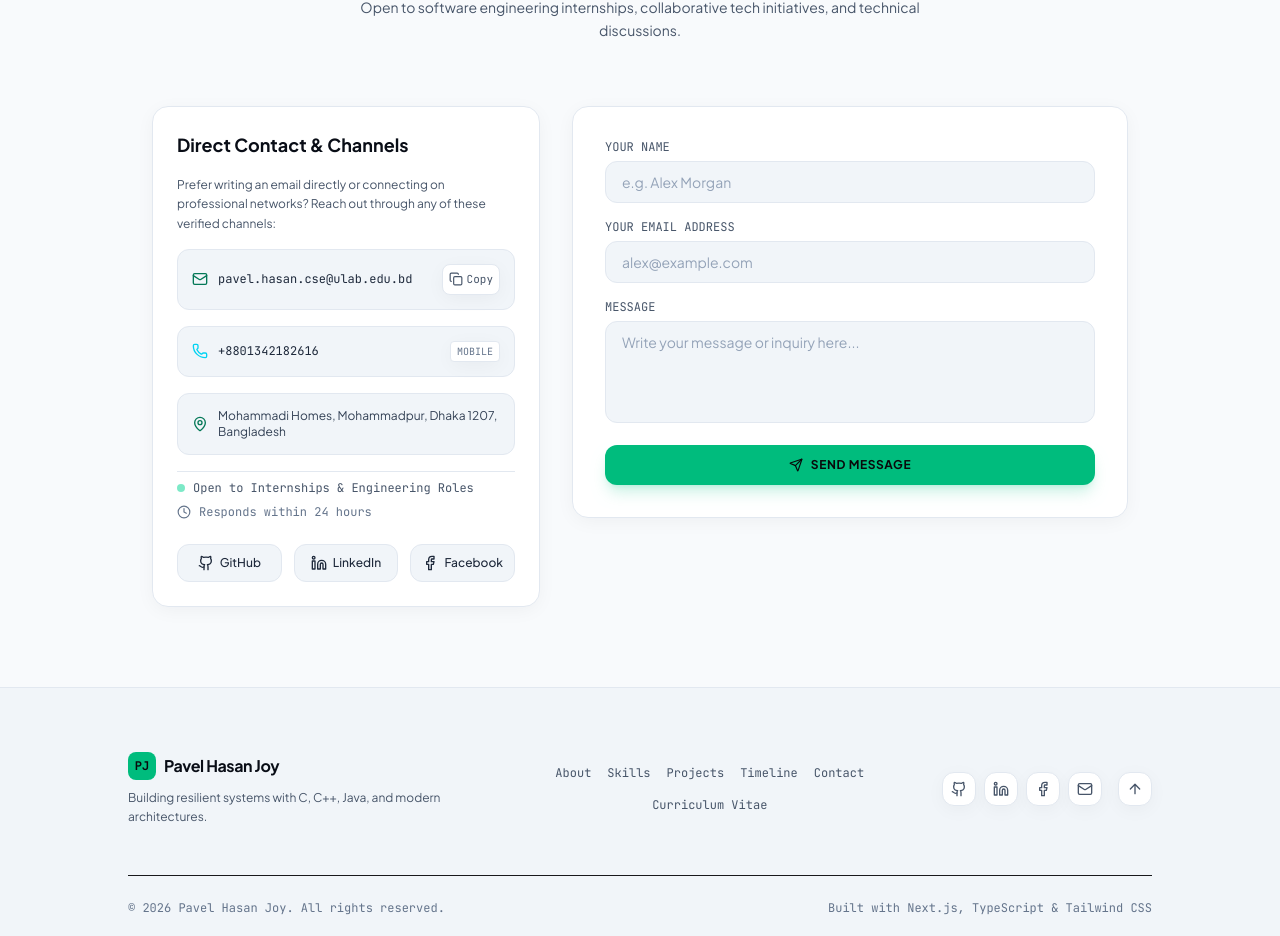
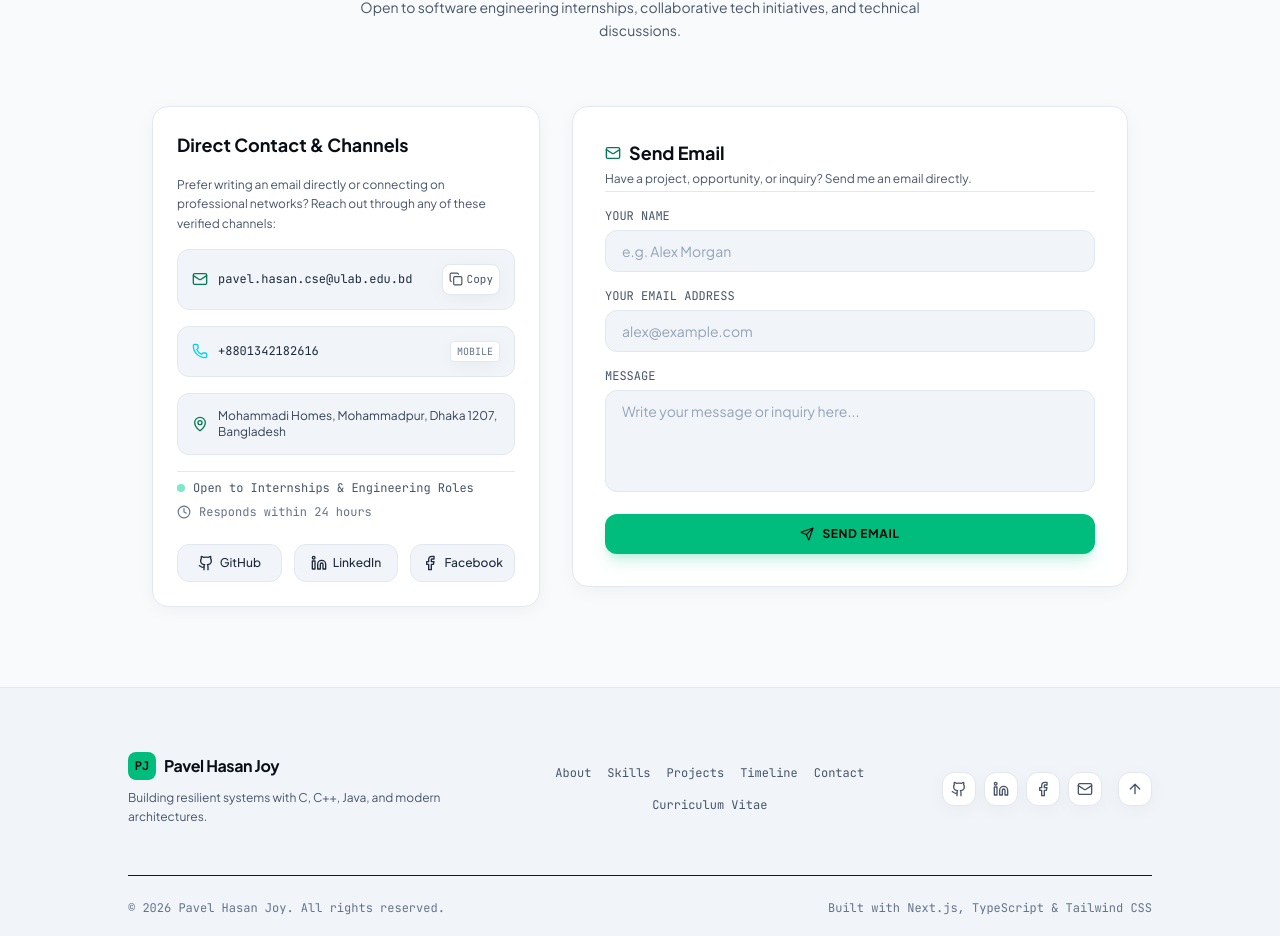
Before and after one commit to pavel-hasan-joy/Portfolio, a Next.js app: page / in a window 1280 px wide. Shown: the part 5634-6570 px from the top of the page. Built offline with nearby package versions, Linux system fonts and the light colour scheme.

Commit message:
feat: add Send Email heading and update button label in contact form

```diff
--- a/src/sections/ContactSection.tsx
+++ b/src/sections/ContactSection.tsx
@@ -239,6 +239,17 @@ export function ContactSection() {
             onSubmit={handleSubmit(onSubmit)}
             className="p-6 sm:p-8 rounded-2xl bg-zinc-900/70 border border-zinc-800/80 shadow-2xl space-y-4"
           >
+            {/* Form Header */}
+            <div className="pb-1 border-b border-zinc-800/60">
+              <h3 className="text-lg font-bold text-zinc-100 flex items-center gap-2">
+                <Mail className="w-4 h-4 text-emerald-400" />
+                Send Email
+              </h3>
+              <p className="text-xs text-zinc-400 mt-1">
+                Have a project, opportunity, or inquiry? Send me an email directly.
+              </p>
+            </div>
+
             {/* Honeypot field (hidden from genuine users) */}
             <div className="hidden" aria-hidden="true">
               <input type="text" tabIndex={-1} autoComplete="off" {...register("honeypot")} />
@@ -344,7 +355,7 @@ export function ContactSection() {
               ) : (
                 <>
                   <Send className="w-3.5 h-3.5" />
-                  <span>Send Message</span>
+                  <span>Send Email</span>
                 </>
               )}
             </button>
```
